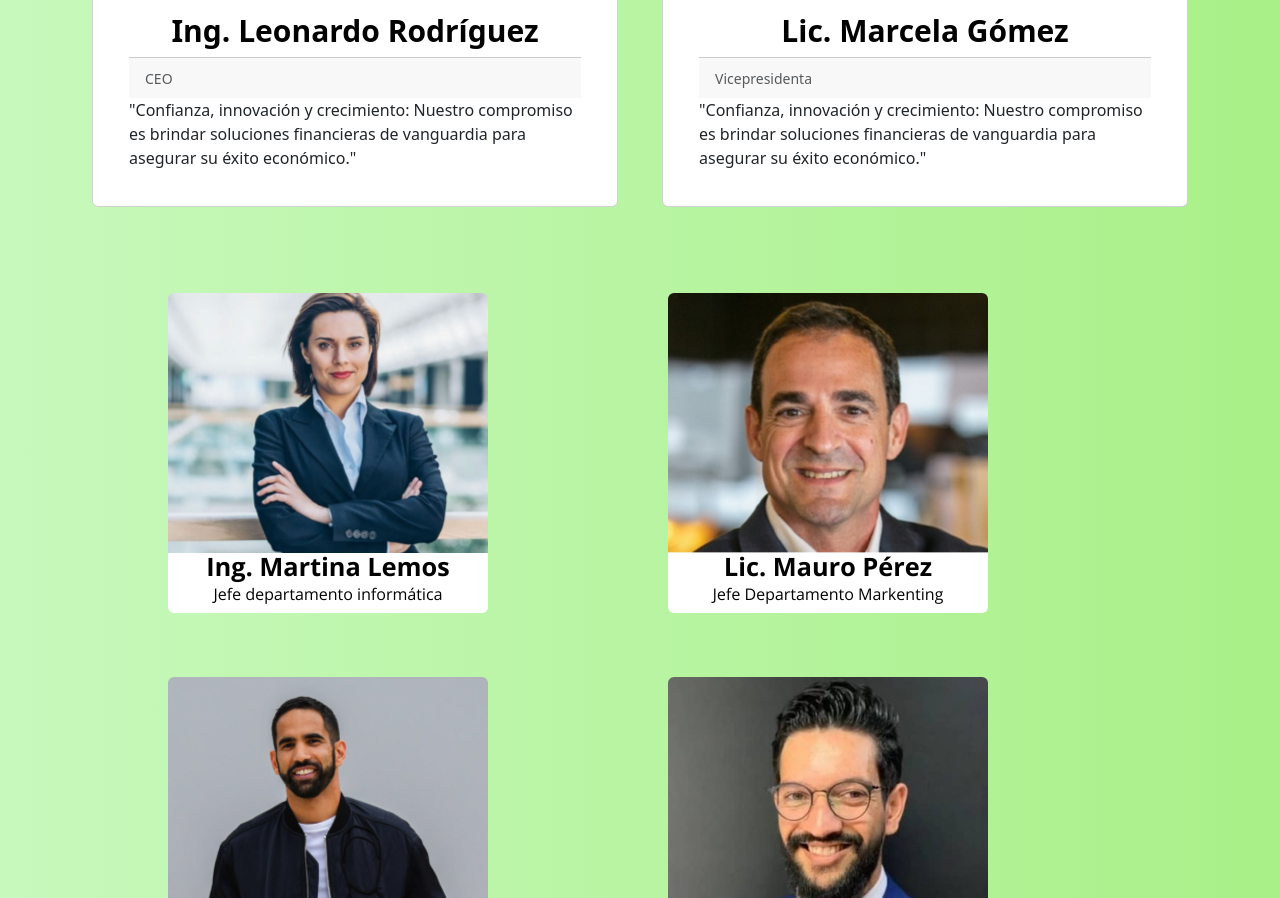
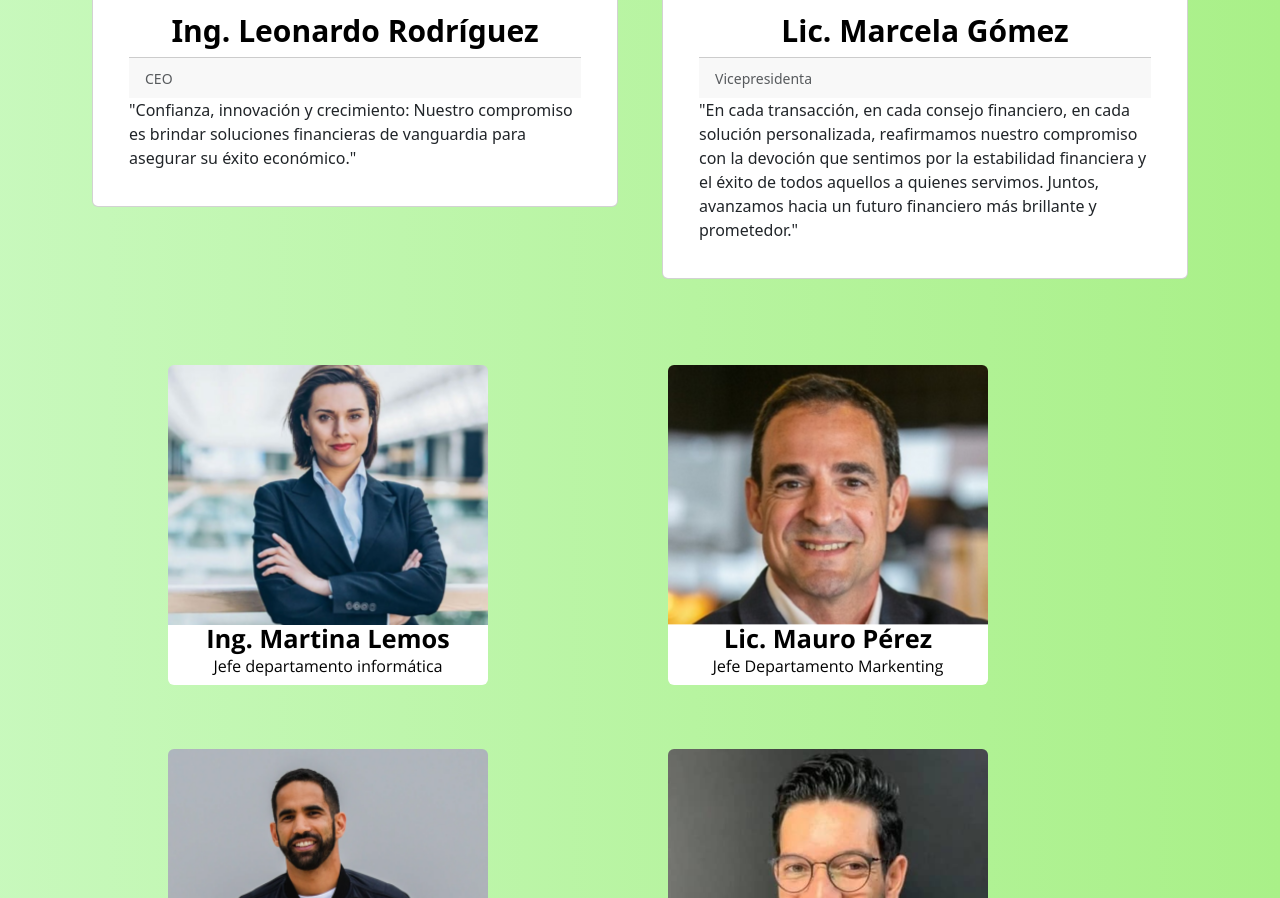
Before and after one commit to lombardofer/PreEntrega2-LombardoF, a website: page paginas/staff.html in a window 1280 px wide. Shown: the part 1070-1968 px from the top of the page. Drawn offline with nearby package versions, Linux system fonts and the light colour scheme.

Commit message:
CORRECIÓN ERROR DUPLICADO

```diff
--- a/paginas/staff.html
+++ b/paginas/staff.html
@@ -81,7 +81,7 @@
                         <div class="card-footer">
                             <small class="text-muted">Vicepresidenta</small>
                         </div>
-                        <p class="card-text">"Confianza, innovación y crecimiento: Nuestro compromiso es brindar soluciones financieras de vanguardia para asegurar su éxito económico."</p>
+                        <p class="card-text">"En cada transacción, en cada consejo financiero, en cada solución personalizada, reafirmamos nuestro compromiso con la devoción que sentimos por la estabilidad financiera y el éxito de todos aquellos a quienes servimos. Juntos, avanzamos hacia un futuro financiero más brillante y prometedor."</p>
                         </div>
                     </div>
                     </div>
```
